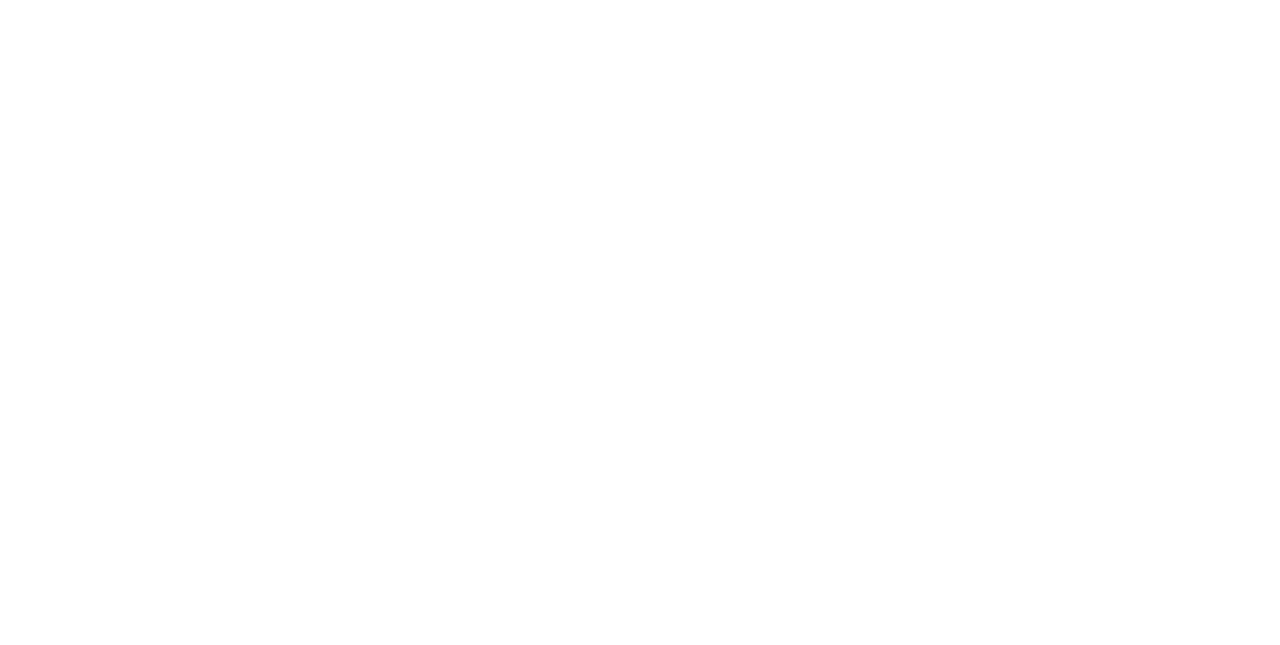
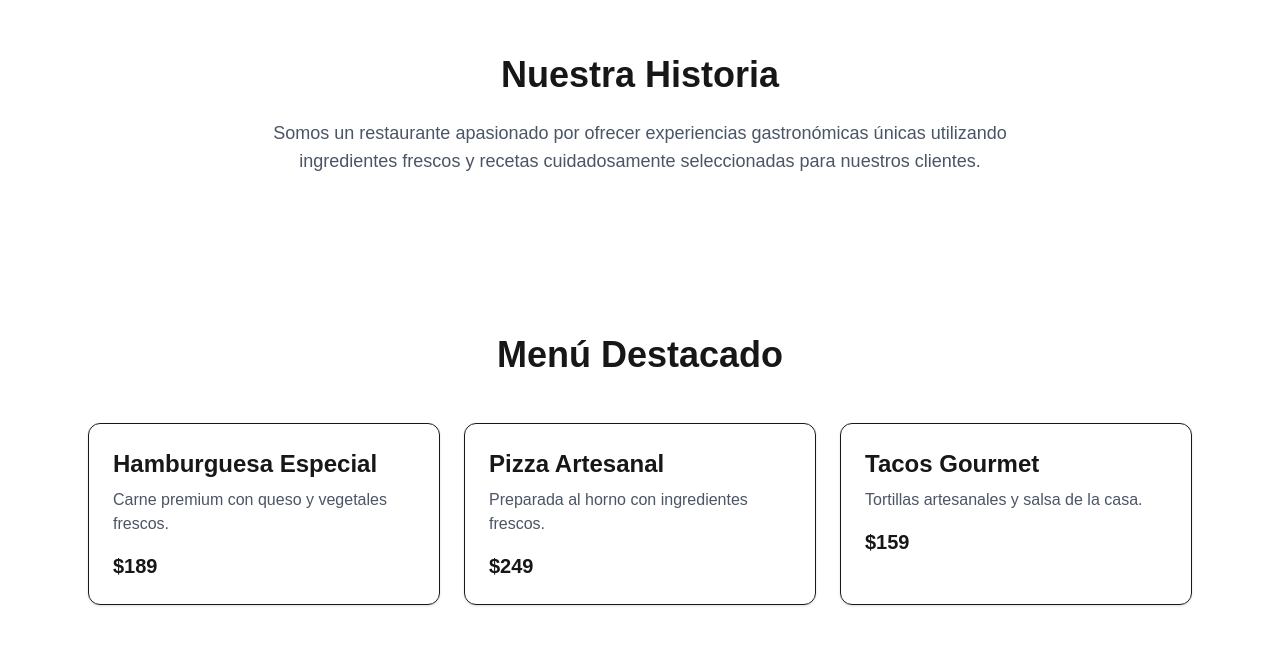
Before and after one commit to Lith200/digitalizacion-restaurantes, a Next.js app: page / in a window 1280 px wide. Shown: the part 825-1470 px from the top of the page. Before the commit the page ends 800 px from the top, so only its background shows below. Built offline with nearby package versions, Linux system fonts and the light colour scheme.

Commit message:
Added FeaturedMenu section

```diff
--- a/src/app/page.tsx
+++ b/src/app/page.tsx
@@ -1,9 +1,13 @@
 import Hero from "@/components/Hero";
+import About from "@/components/About";
+import FeaturedMenu from "@/components/FeaturedMenu";
 
 export default function Home() {
   return (
     <main>
       <Hero />
+      <About />
+      <FeaturedMenu />
     </main>
   );
 }
--- /dev/null
+++ b/src/components/About.tsx
@@ -0,0 +1,18 @@
+export default function About() {
+    return (
+      <section className="py-20 px-6 max-w-6xl mx-auto">
+        <div className="text-center">
+          <h2 className="text-4xl font-bold mb-6">
+            Nuestra Historia
+          </h2>
+
+          <p className="text-lg text-gray-600 max-w-3xl mx-auto">
+            Somos un restaurante apasionado por ofrecer
+            experiencias gastronómicas únicas utilizando
+            ingredientes frescos y recetas cuidadosamente
+            seleccionadas para nuestros clientes.
+          </p>
+        </div>
+      </section>
+    );
+  }
--- /dev/null
+++ b/src/components/FeaturedMenu.tsx
@@ -0,0 +1,48 @@
+export default function FeaturedMenu() {
+    const dishes = [
+      {
+        name: "Hamburguesa Especial",
+        price: "$189",
+        description: "Carne premium con queso y vegetales frescos."
+      },
+      {
+        name: "Pizza Artesanal",
+        price: "$249",
+        description: "Preparada al horno con ingredientes frescos."
+      },
+      {
+        name: "Tacos Gourmet",
+        price: "$159",
+        description: "Tortillas artesanales y salsa de la casa."
+      }
+    ];
+
+    return (
+      <section className="py-20 px-6 max-w-6xl mx-auto">
+        <h2 className="text-4xl font-bold text-center mb-12">
+          Menú Destacado
+        </h2>
+
+        <div className="grid md:grid-cols-3 gap-6">
+          {dishes.map((dish) => (
+            <div
+              key={dish.name}
+              className="border rounded-xl p-6 shadow-sm"
+            >
+              <h3 className="text-2xl font-semibold">
+                {dish.name}
+              </h3>
+
+              <p className="mt-2 text-gray-600">
+                {dish.description}
+              </p>
+
+              <p className="mt-4 text-xl font-bold">
+                {dish.price}
+              </p>
+            </div>
+          ))}
+        </div>
+      </section>
+    );
+  }
```
